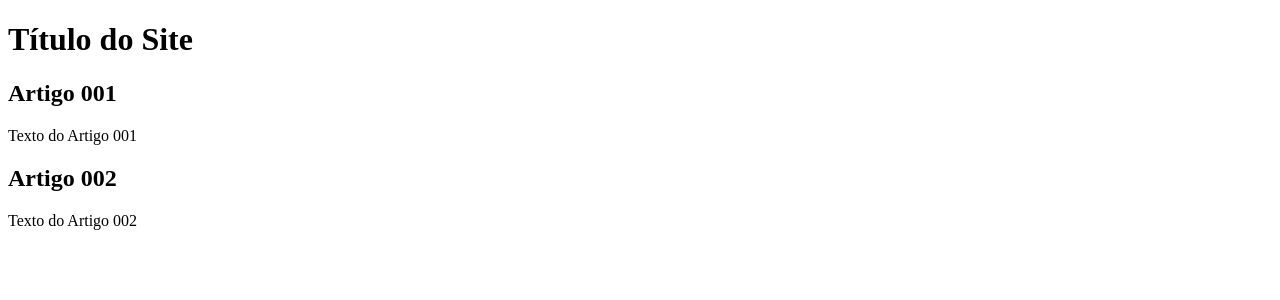
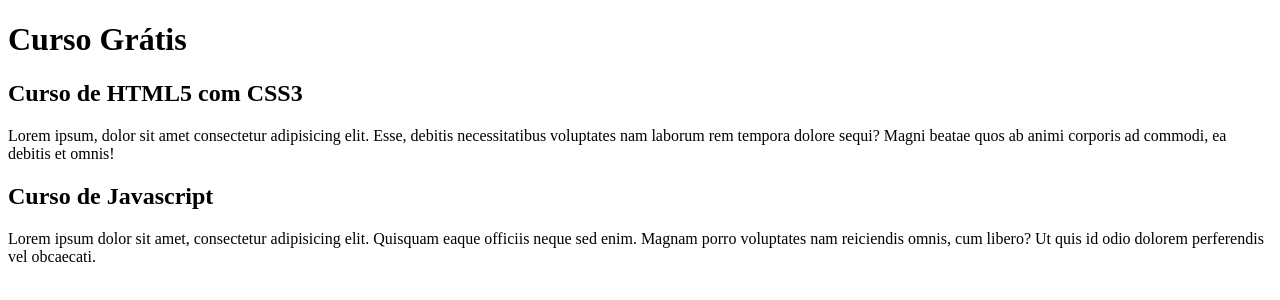
Before and after one commit to MarceloFilipe13/projeto-site, a plain HTML site: page index.html in a window 1280 px wide. Drawn offline with Linux system fonts and the light colour scheme.

Commit message:
comecei a escrever o conteúdo

```diff
--- a/index.html
+++ b/index.html
@@ -9,15 +9,15 @@
 <body>
     <main>
         <header>
-            <h1>Título do Site</h1>
+            <h1>Curso Grátis</h1>
         </header>
         <article>
-            <h2>Artigo 001</h2>
-            <p>Texto do Artigo 001</p>
+            <h2>Curso de HTML5 com CSS3</h2>
+            <p>Lorem ipsum, dolor sit amet consectetur adipisicing elit. Esse, debitis necessitatibus voluptates nam laborum rem tempora dolore sequi? Magni beatae quos ab animi corporis ad commodi, ea debitis et omnis!</p>
         </article>
         <article>
-            <h2>Artigo 002</h2>
-            <p>Texto do Artigo 002</p>
+            <h2>Curso de Javascript</h2>
+            <p>Lorem ipsum dolor sit amet, consectetur adipisicing elit. Quisquam eaque officiis neque sed enim. Magnam porro voluptates nam reiciendis omnis, cum libero? Ut quis id odio dolorem perferendis vel obcaecati.</p>
         </article>
     </main>
 </body>
```
